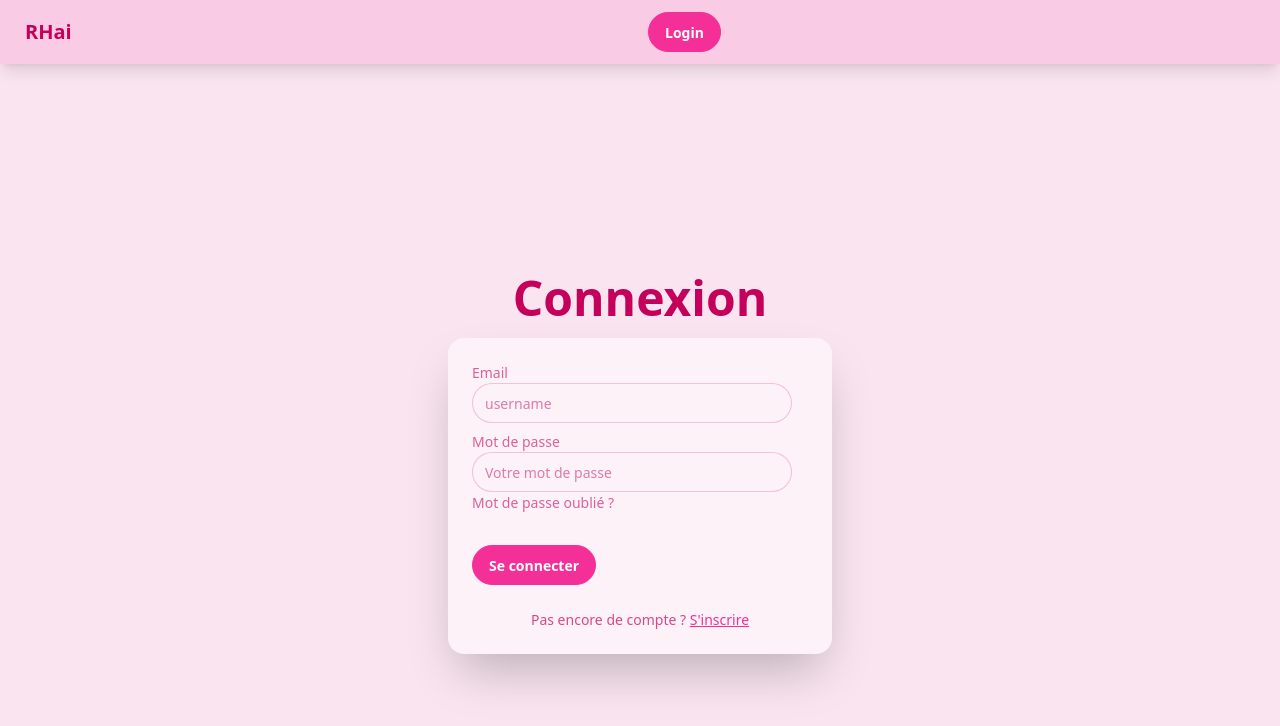
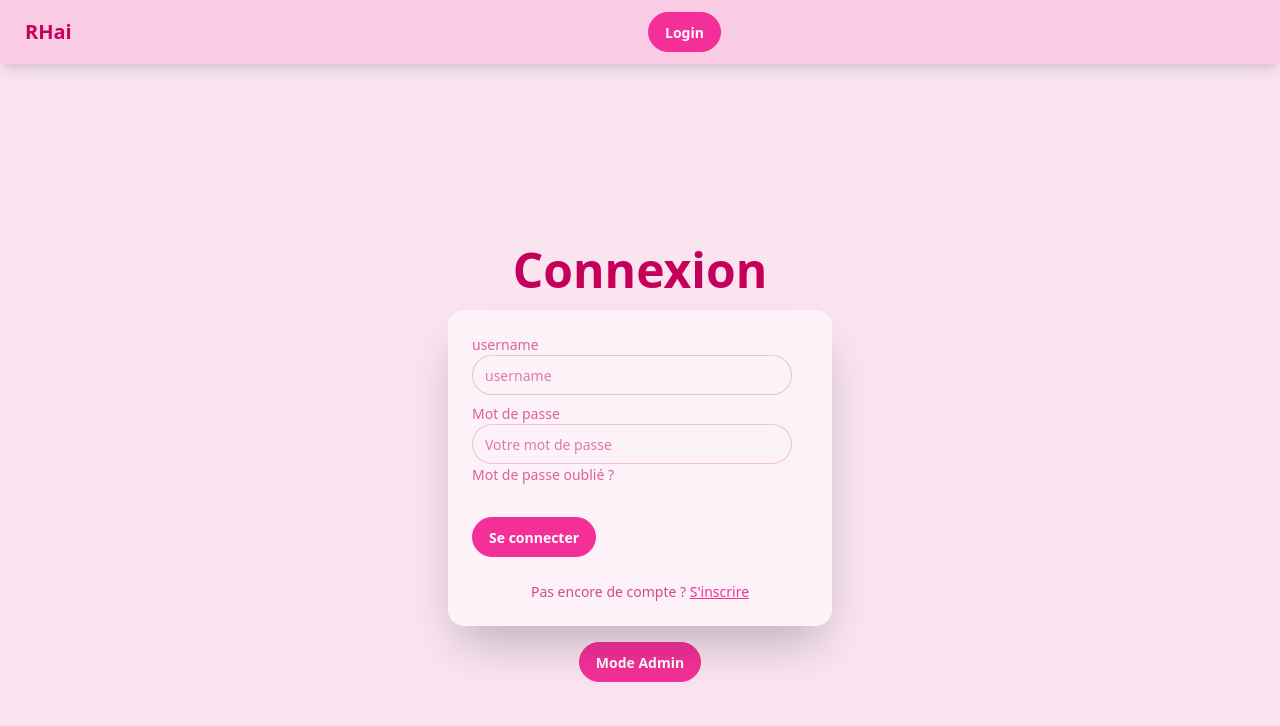
Before and after one commit to DuncanCos/rhai-front, a React (Vite) app: page /login in a window 1280 px wide. Shown: the top 726 px of the page. Built offline with nearby package versions, Linux system fonts and the light colour scheme; no server answers.

Commit message:
finition projet et readme

```diff
--- a/src/Pages/Login.jsx
+++ b/src/Pages/Login.jsx
@@ -21,6 +21,9 @@ export default function Login() {
             setError('Échec de la connexion. Vérifiez vos identifiants.');
         }
     };
+    const handleAdmin = () => {
+        navigate('http://localhost:8000/admin/');
+    };
     return (
         // Conteneur principal (Centré verticalement et horizontalement)
         <div className="hero min-h-screen bg-base-200">
@@ -40,7 +43,7 @@ export default function Login() {
                         {/* Champ Email */}
                         <div className="form-control">
                             <label className="label">
-                                <span className="label-text">Email</span>
+                                <span className="label-text">username</span>
                             </label>
                             <input
                                 type="text"
@@ -85,7 +88,9 @@ export default function Login() {
 
                     </div>
                 </div>
+                <button className='btn btn-primary' onClick={handleAdmin}>Mode Admin</button>
             </div>
+
         </div>
     )
 }
--- a/src/index.css
+++ b/src/index.css
@@ -1,5 +1,5 @@
 @import "tailwindcss";
 
 @plugin "daisyui" {
-    themes: valentine --default, abyss --prefersdark, cupcake, dracula;
+    themes: valentine --default, aqua --prefersdark, cupcake, dracula;
 }
```
Also changed, not shown: 1 other file (tests, documents, lock files or other folders).
